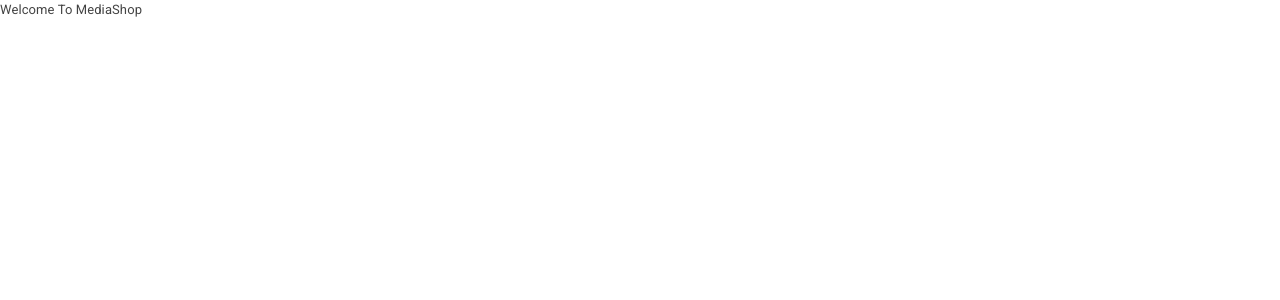
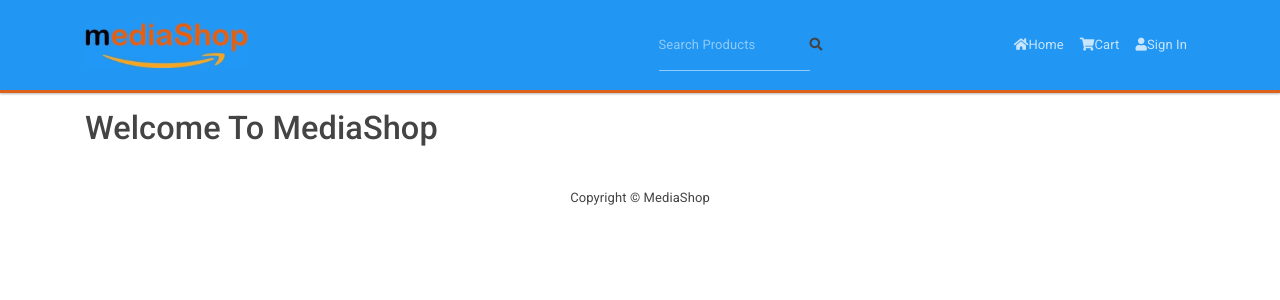
Before and after one commit to mahmoudbd/mediaShopTest, a React (Create React App) app in the folder frontend/: page / in a window 1280 px wide. Shown: the top 300 px of the page. Built offline with nearby package versions, Linux system fonts and the light colour scheme.

Commit message:
added Header & Footre components

```diff
--- a/frontend/src/App.js
+++ b/frontend/src/App.js
@@ -1,7 +1,20 @@
 import React from 'react';
 
+import Header from './components/Header';
+import Footer from './components/Footer';
+import { Container } from 'react-bootstrap';
+
 function App() {
-	return <div>Welcome To MediaShop</div>;
+	return (
+		<React.Fragment>
+			<Header />
+			<main className="py-3">
+				<Container>
+					<h1>Welcome To MediaShop</h1>
+				</Container>
+			</main>
+			<Footer />
+		</React.Fragment>
+	);
 }
-
 export default App;
--- /dev/null
+++ b/frontend/src/components/Footer.js
@@ -0,0 +1,17 @@
+import React from 'react';
+
+import { Container, Row, Col } from 'react-bootstrap';
+
+function Footer() {
+	return (
+		<footer>
+			<Container>
+				<Row>
+					<Col className="text-center py-3">Copyright &copy; MediaShop</Col>
+				</Row>
+			</Container>
+		</footer>
+	);
+}
+
+export default Footer;
--- /dev/null
+++ b/frontend/src/components/Header.js
@@ -0,0 +1,50 @@
+import React from 'react';
+
+import { Navbar, Nav, Container, Form, FormControl } from 'react-bootstrap';
+import logo from '../logo.jpg';
+
+function Header() {
+	return (
+		<header>
+			<React.Fragment>
+				<Navbar
+					bg="primary"
+					variant="dark"
+					expand="lg"
+					collapseOnSelect
+					style={{ borderBottom: '3px solid #DD611B' }}
+				>
+					<Container>
+						<Navbar.Brand href="/">
+							<img src={logo} alt="logo" style={{ width: '35%' }} />
+						</Navbar.Brand>
+						<Navbar.Toggle aria-controls="basic-navbar-nav" />
+						<Navbar.Collapse id="basic-navbar-nav">
+							<Form inline className="m-auto">
+								<FormControl
+									type="text"
+									placeholder="Search Products"
+									className=""
+								/>
+								<i className="fas fa-search" />
+							</Form>
+							<Nav className="ml-auto">
+								<Nav.Link href="/">
+									<i className="fas fa-home" />Home
+								</Nav.Link>
+								<Nav.Link href="/cart">
+									<i className="fas fa-shopping-cart" />Cart
+								</Nav.Link>
+								<Nav.Link href="/login">
+									<i className="fas fa-user" />Sign In
+								</Nav.Link>
+							</Nav>
+						</Navbar.Collapse>
+					</Container>
+				</Navbar>
+			</React.Fragment>
+		</header>
+	);
+}
+
+export default Header;
```
